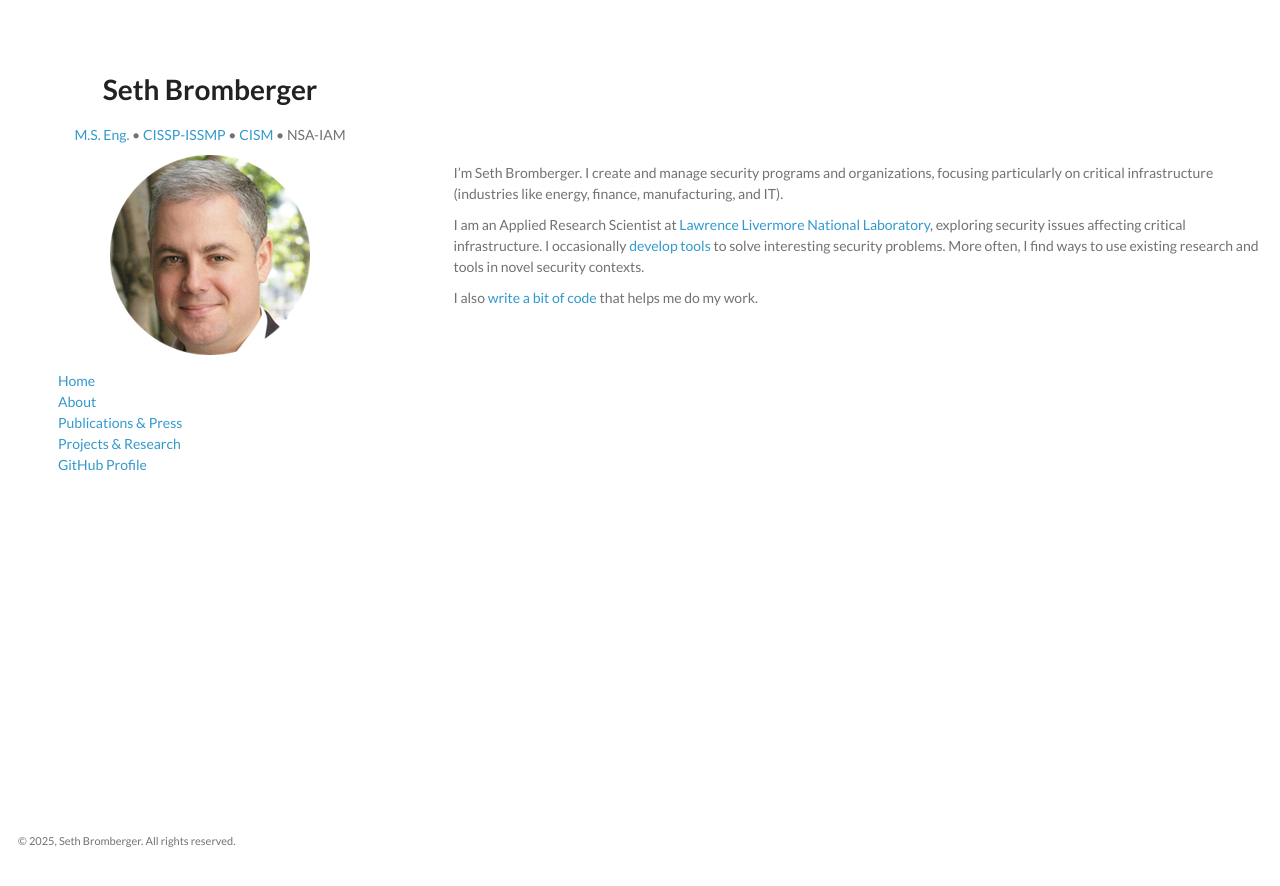
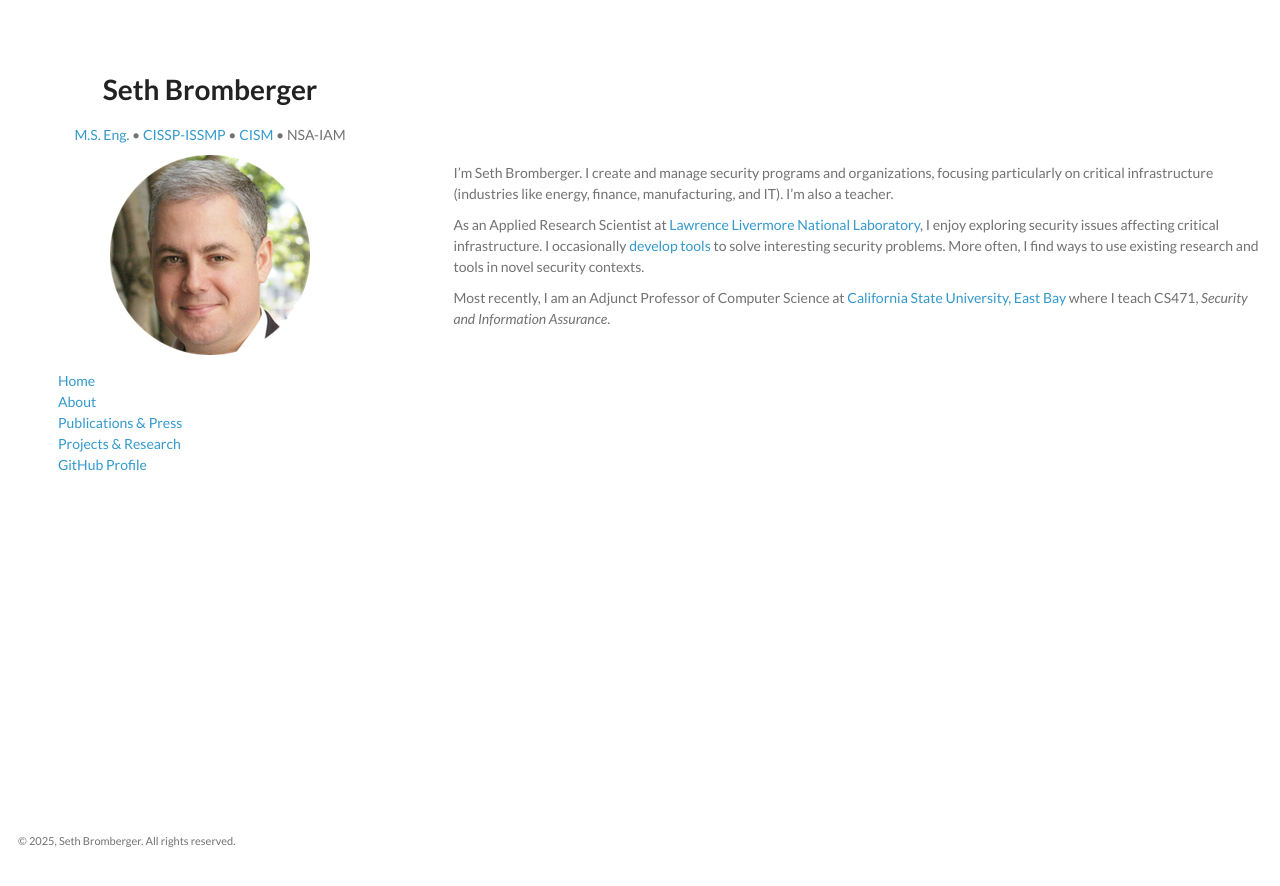
Before and after one commit to sbromberger/sbromberger.github.io, a Jekyll site: the page built from index.md, in a window 1280 px wide. Shown: the top 886 px of the page. Built offline with Jekyll 4.4.1, drawn with Linux system fonts in a browser that asks for light colours.

Commit message:
Update index.md
add csueb and clean up

```diff
--- a/index.md
+++ b/index.md
@@ -5,8 +5,8 @@ layout: default
 
 <br/><br/><br/><br/>
 
-I'm Seth Bromberger. I create and manage security programs and organizations, focusing particularly on critical infrastructure (industries like energy, finance, manufacturing, and IT).
+I'm Seth Bromberger. I create and manage security programs and organizations, focusing particularly on critical infrastructure (industries like energy, finance, manufacturing, and IT). I'm also a teacher.
 
-I am an Applied Research Scientist at [Lawrence Livermore National Laboratory](http://www.llnl.gov), exploring security issues affecting critical infrastructure. I occasionally [develop](/projects#topsight) [tools](http://netcanary.com) to solve interesting security problems. More often, I find ways to use existing research and tools in novel security contexts.
+As an Applied Research Scientist at [Lawrence Livermore National Laboratory](https://www.llnl.gov), I enjoy exploring security issues affecting critical infrastructure. I occasionally [develop tools](/projects) to solve interesting security problems. More often, I find ways to use existing research and tools in novel security contexts.
 
-I also [write a bit of code](https://github.com/sbromberger) that helps me do my work.
+Most recently, I am an Adjunct Professor of Computer Science at [California State University, East Bay](https://www.csueastbay.edu) where I teach CS471, *Security and Information Assurance*.
```
